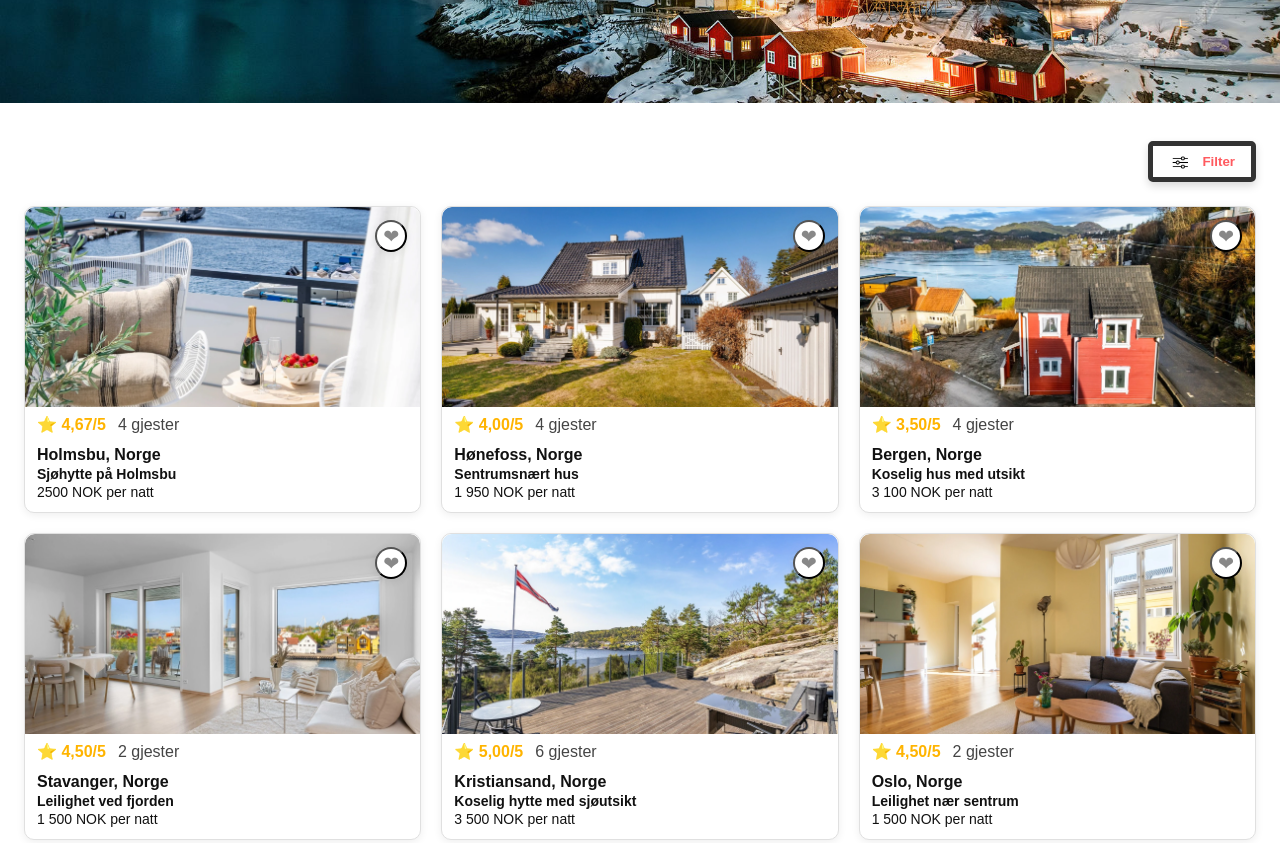
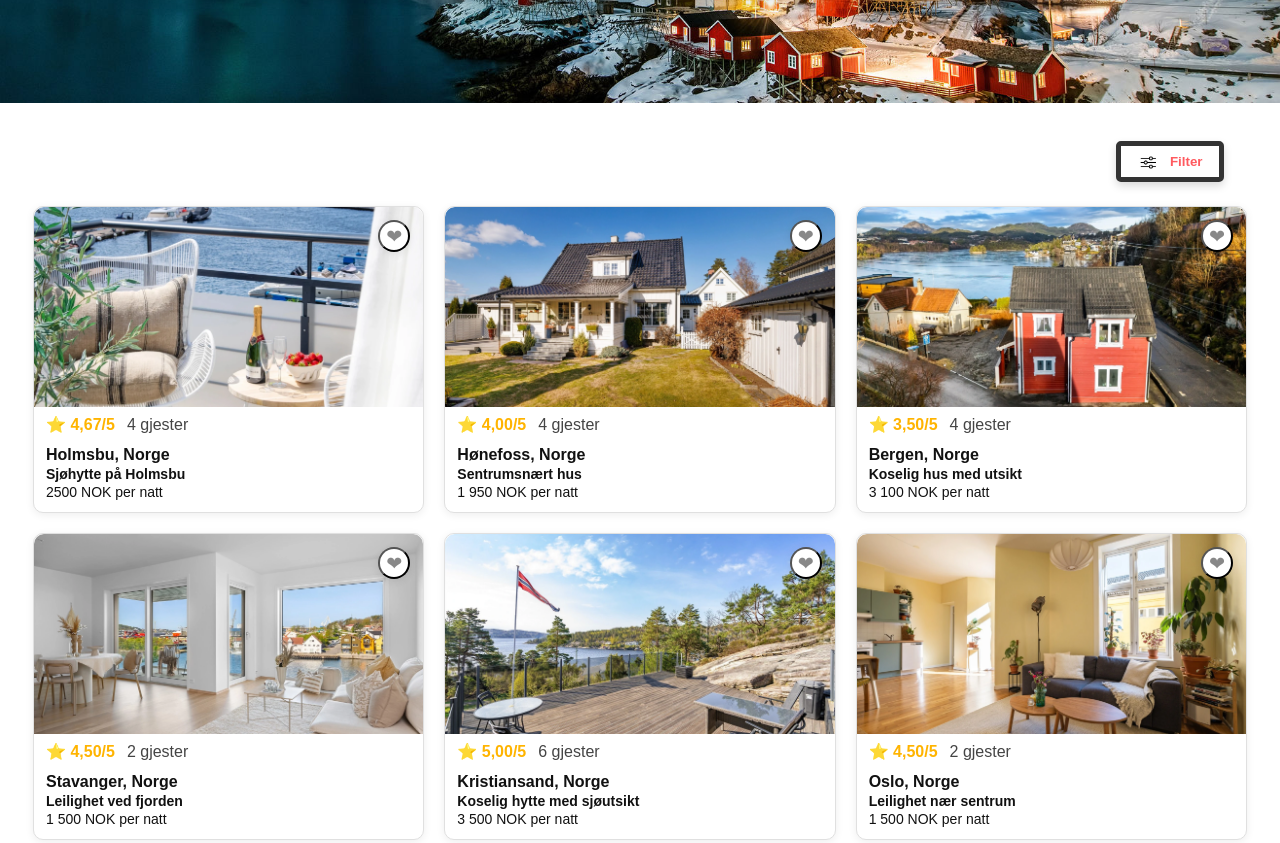
Before and after one commit to eksamenv25/homerentals, a plain HTML site: page index.html in a window 1280 px wide. Shown: the part 340-1183 px from the top of the page. Drawn offline with nearby package versions, Linux system fonts and the light colour scheme.

Commit message:
Add files via upload

```diff
--- a/hr.css
+++ b/hr.css
@@ -5,13 +5,13 @@ body {
 
 /* HEADER */
 header {
-    position: relative;
+    position: sticky;
+    top: 0;
     display: flex;
     align-items: center;
     justify-content: space-between;
     padding: 16px 32px;
     border-bottom: 1px solid #ddd;
-    top: 0;
     background-color: white;
     z-index: 1000;
 }
@@ -377,8 +377,11 @@ header > label.open-popup {
 .filter-btn-container {
   display: flex;
   justify-content: flex-end;
-  margin: 2rem 0 1rem 0; /* More space above and below */
-  padding-right: 1.5rem;
+  margin: 2rem 0 1rem 0;
+  max-width: 1200px;
+  margin-left: auto;
+  margin-right: auto;
+  padding-right: 33px;
 }
 
 .filter-boks {
@@ -427,8 +430,8 @@ header > label.open-popup {
     display: grid;
     grid-template-columns: repeat(3, 1fr);
     gap: 20px;
-    padding-left: 24px;
-    padding-right: 24px;
+    padding-left: 33px;
+    padding-right: 33px;
 }
 
 .kort-wrapper {
```
